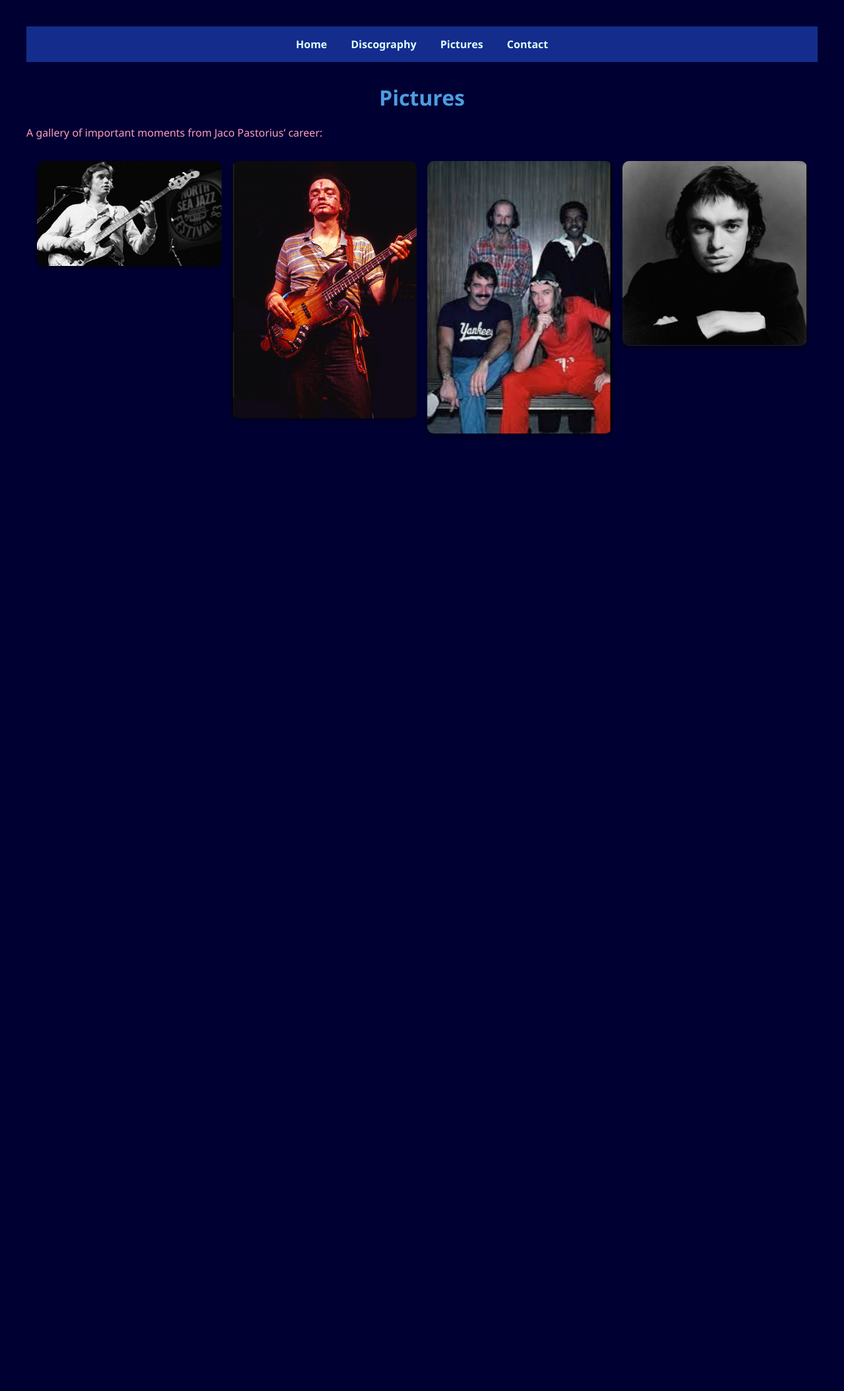
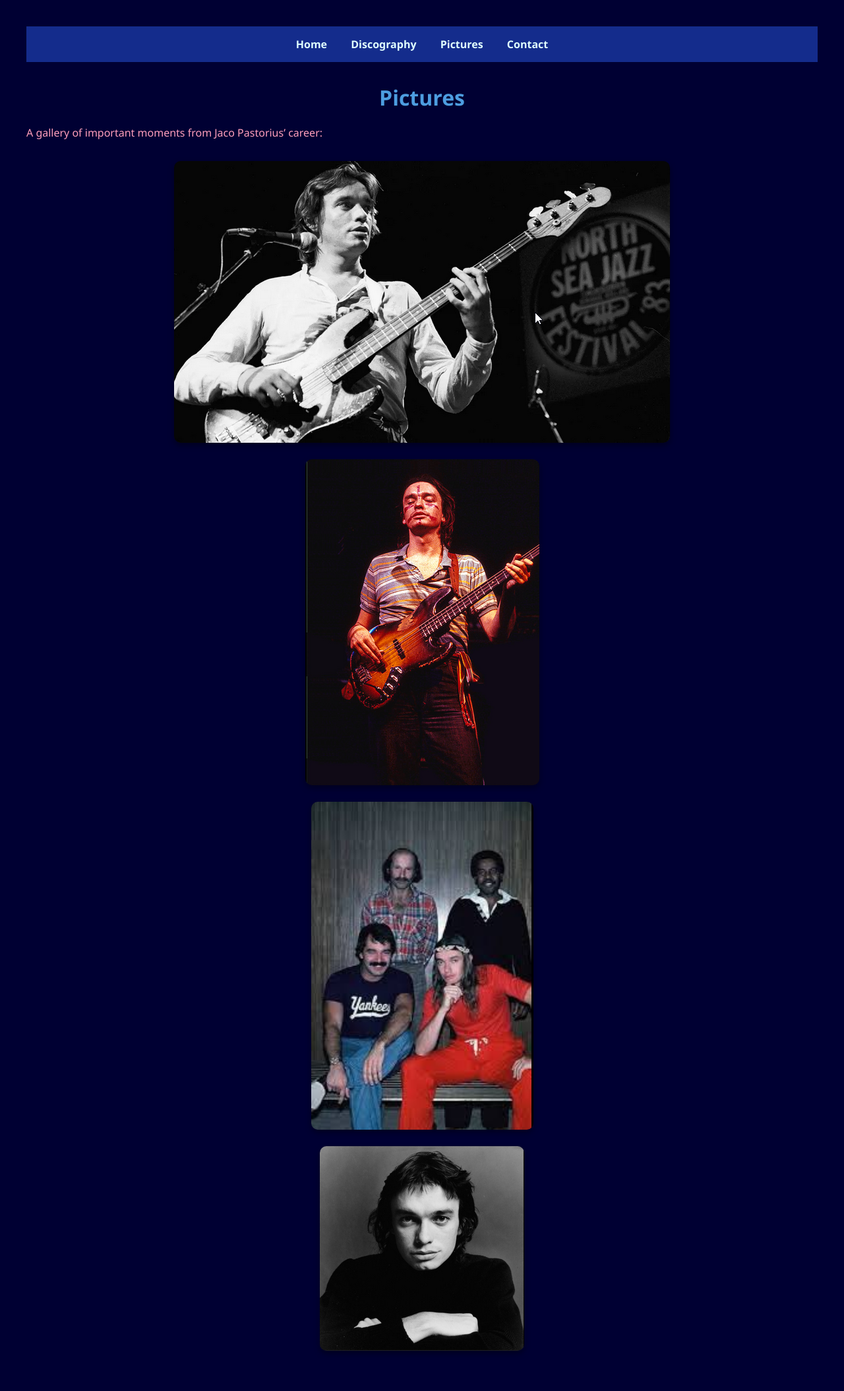
Before and after one commit to ashenone631/ashenone631.github.io, a Jekyll site: the page built from pictures.md, in a window 1280 px wide. Shown: the whole page at 66% size. Built offline with Jekyll 4.4.1, drawn with Linux system fonts in a browser that asks for light colours; before the commit the page ends 900 px from its top, so only the background shows below that.

Commit message:
Update style.css

```diff
--- a/assets/css/style.css
+++ b/assets/css/style.css
@@ -39,9 +39,10 @@ a:hover {
 }
 
 .gallery {
-  display: grid;
-  grid-template-columns: repeat(auto-fit, minmax(250px, 1fr));
-  gap: 16px;
+  display: flex;
+  flex-direction: column; /* 👈 Stack vertically */
+  align-items: center;     /* 👈 Center align the items */
+  gap: 20px;
   padding: 1rem;
 }
 
```
